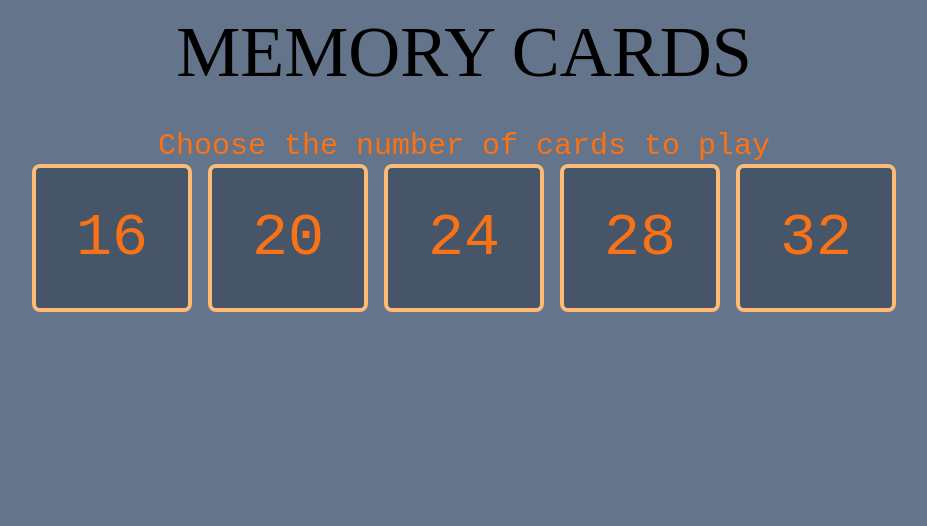
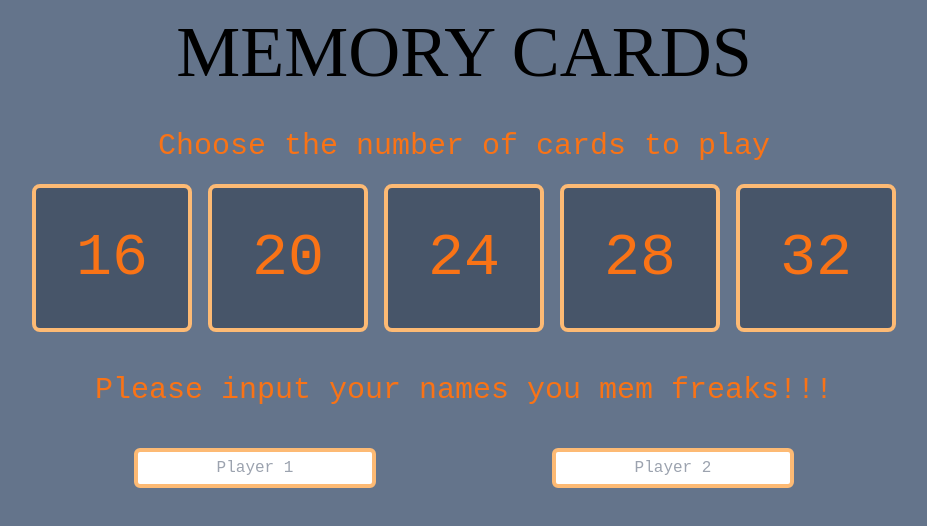
Before and after one commit to ELal3k/Memory-Cards, a React (Vite) app: page / in a window 1280 px wide. Shown: the top 526 px of the page, without its empty margins (176-1103 px from the left). Built offline with nearby package versions, Linux system fonts and the light colour scheme; a web font is replaced by a local one.

Commit message:
input names

```diff
--- a/src/components/GameBoard.jsx
+++ b/src/components/GameBoard.jsx
@@ -64,6 +64,7 @@ export default function GameBoard({ shuffledGameCards, selectedNumber }) {
       )
     }
     setFlippedCards([])
+    setCurrentPlayer(currentPlayer === "Player1" ? "Player2" : "Player1")
     // eslint-disable-next-line react-hooks/exhaustive-deps
   }, [countdown])
 
--- a/src/components/InitialScreen.jsx
+++ b/src/components/InitialScreen.jsx
@@ -1,7 +1,7 @@
 export default function InitialScreen({ onSelect }) {
   return (
     <>
-      <h3 className="font-pixel text-3xl text-center pt-10 text-orange-500">
+      <h3 className="font-pixel text-3xl text-center pt-10 pb-5 text-orange-500">
         Choose the number of cards to play
       </h3>
       <div className="flex justify-center gap-4 ">
@@ -36,6 +36,22 @@ export default function InitialScreen({ onSelect }) {
           32
         </button>
       </div>
+      <p className="flex justify-center mt-10 font-pixel text-3xl text-orange-500">
+        {" "}
+        Please input your names you mem freaks!!!
+      </p>
+      <form className="flex justify-center gap-44 mt-10">
+        <input
+          type="text"
+          placeholder="Player 1"
+          className="rounded-md h-10 p-3 text-center border-4 border-orange-300 focus:outline-none focus:border-orange-500 font-pixel"
+        />
+        <input
+          type="text"
+          placeholder="Player 2"
+          className="rounded-md h-10 p-3 text-center border-4 border-orange-300 focus:outline-none focus:border-orange-500 font-pixel"
+        />
+      </form>
     </>
   )
 }
```
